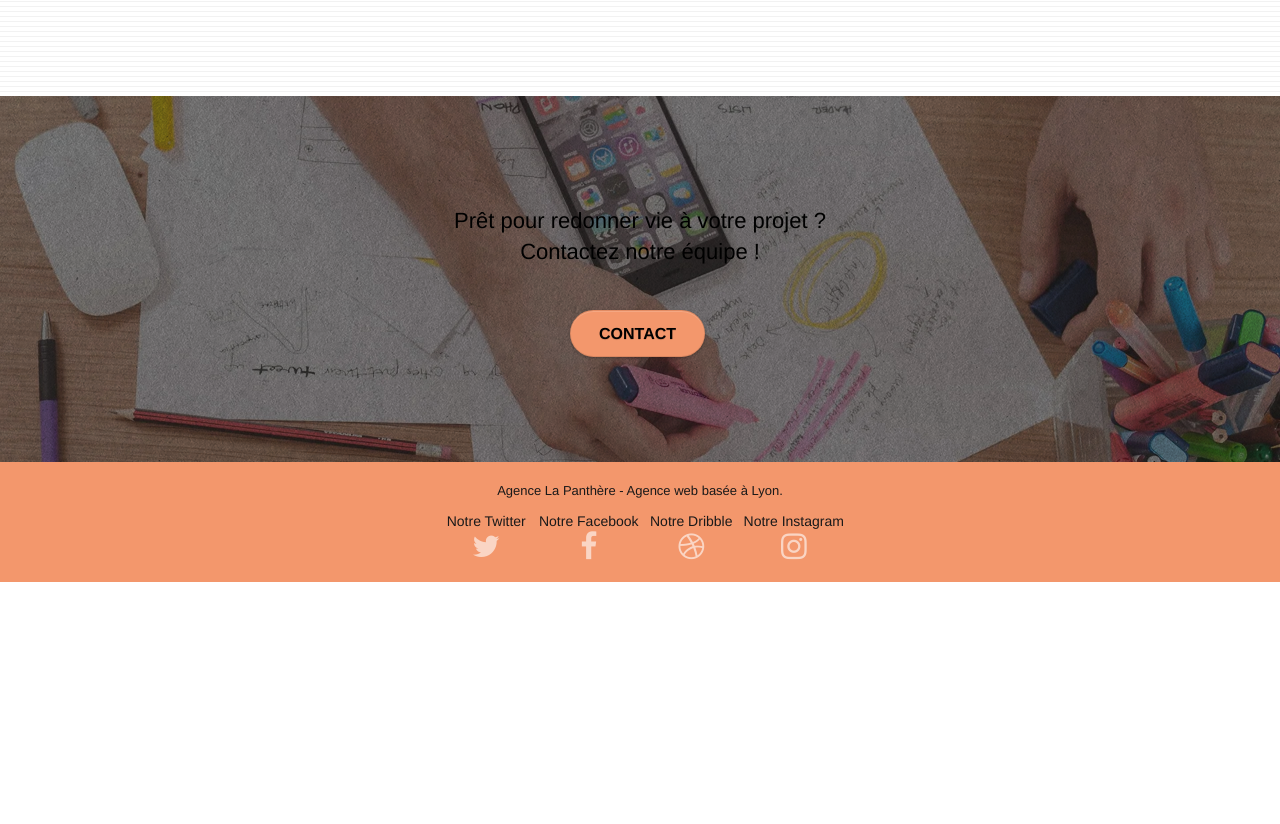
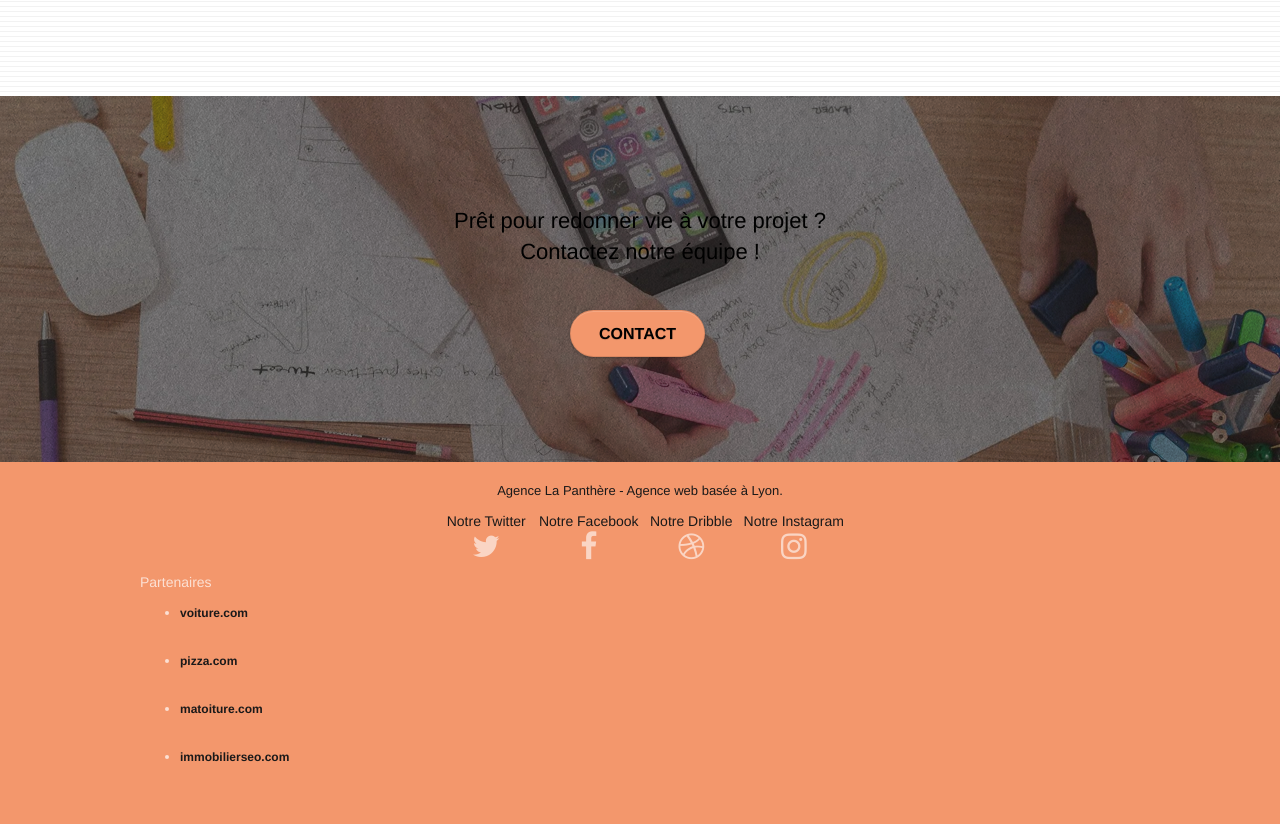
Before and after one commit to SwannDev/la-panthere-minify, a plain HTML site: page index.html in a window 1280 px wide. Shown: the part 2668-3492 px from the top of the page. Before the commit the page ends 3250 px from the top, so only its background shows below. Drawn offline with Linux system fonts and the light colour scheme.

Commit message:
Add files via upload

```diff
--- a/index.html
+++ b/index.html
@@ -245,7 +245,18 @@
 					</div>
 
 				</div>
+				<div class="row">
+					<div class="col-sm-4">
+						Partenaires
+							<ul>
+								<li><a href="voiture.com">voiture.com</a></li>
+								<li><a href="pizza.com">pizza.com</a></li>
+								<li><a href="matoiture.com">matoiture.com</a></li>
+								<li><a href="immobilierseo.com">immobilierseo.com</a></li>
+							</ul>
+					</div>
 
+				</div>
 			</div>
 		</div>
 	</div>
```
